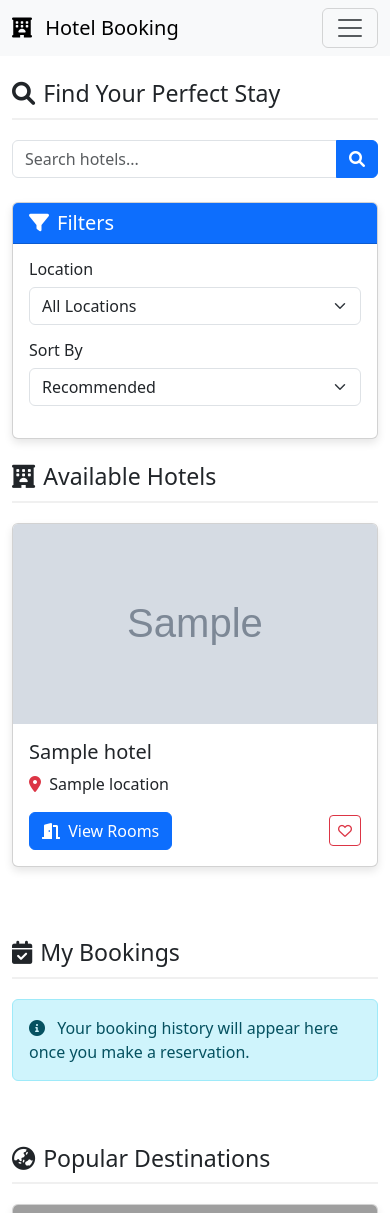
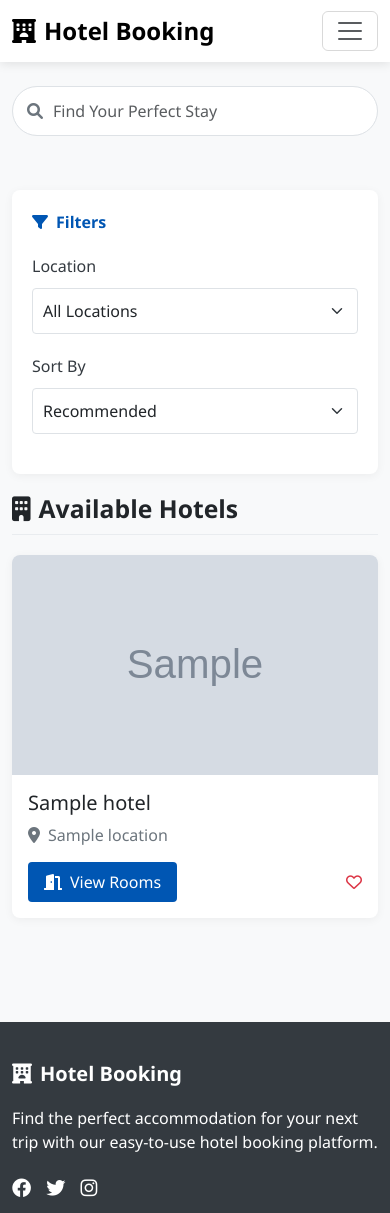
Before and after one commit to rajjadhav123/hotel-booking, a Flask app: template hotel-management/templates/user_dashboard.html in a window 390 px wide. Shown: the top 1213 px of the page. Run offline with Flask 2, Linux system fonts and the light colour scheme; the template is opened without the code that fills it: most values are stand-ins (such as "Sample title", 1, 10 or a date in 2020); grey boxes marked "Sample" are stand-in pictures; grey boxes are pictures that could not be loaded.

```diff
--- a/hotel-management/app.py
+++ b/hotel-management/app.py
@@ -273,6 +273,22 @@ def confirm_booking():
             return jsonify({"message": "Booking confirmed!"})
         else:
             return jsonify({"error": "Room already booked or invalid"}), 400
+@app.route('/my-bookings')
+def my_bookings():
+    if 'user_id' not in session:
+        return redirect('/login')
+    with sqlite3.connect(DB_PATH) as conn:
+        c = conn.cursor()
+        c.execute("""
+            SELECT b.id, h.name, r.room_type, b.checkin_date, b.checkout_date
+            FROM bookings b
+            JOIN rooms r ON b.room_id = r.id
+            JOIN hotels h ON r.hotel_id = h.id
+            WHERE b.user_id = ?
+        """, (session['user_id'],))
+        bookings = [dict(id=row[0], hotel_name=row[1], room_type=row[2],
+                         checkin=row[3], checkout=row[4]) for row in c.fetchall()]
+    return jsonify(bookings)
 
 @app.route('/payment-success')
 def payment_success():
--- a/hotel-management/templates/user_dashboard.html
+++ b/hotel-management/templates/user_dashboard.html
@@ -3,117 +3,235 @@
 <head>
   <meta charset="UTF-8">
   <meta name="viewport" content="width=device-width, initial-scale=1.0">
-  <title>Hotel Booking Dashboard</title>
+  <title>Hotel Booking</title>
   <link rel="stylesheet" href="{{ url_for('static', filename='css/style.css') }}">
   <link rel="stylesheet" href="https://cdn.jsdelivr.net/npm/bootstrap@5.3.0/dist/css/bootstrap.min.css">
   <link rel="stylesheet" href="https://cdnjs.cloudflare.com/ajax/libs/font-awesome/6.0.0/css/all.min.css">
   <style>
-    .hotel-card {
-      transition: transform 0.3s;
-      height: 100%;
+    body {
+      background-color: #f8f9fa;
+      font-family: 'Segoe UI', Tahoma, Geneva, Verdana, sans-serif;
     }
-    .hotel-card:hover {
+
+    .navbar {
+      box-shadow: 0 2px 10px rgba(0,0,0,0.1);
+      background-color: white;
+    }
+
+    .navbar-brand {
+      font-weight: 600;
+      font-size: 1.5rem;
+    }
+
+    .card {
+      border-radius: 8px;
+      border: none;
+      box-shadow: 0 2px 10px rgba(0,0,0,0.05);
+      margin-bottom: 20px;
+      transition: transform 0.3s, box-shadow 0.3s;
+    }
+
+    .card:hover {
       transform: translateY(-5px);
-      box-shadow: 0 10px 20px rgba(0,0,0,0.1);
+      box-shadow: 0 12px 20px rgba(0,0,0,0.1);
     }
+
     .card-img-top {
-      height: 200px;
+      height: 220px;
       object-fit: cover;
+      border-top-left-radius: 8px;
+      border-top-right-radius: 8px;
     }
-    .booking-history-card {
-      border-left: 4px solid #0d6efd;
+
+    .btn-primary {
+      background-color: #0056b3;
+      border: none;
+      border-radius: 4px;
+      padding: 8px 16px;
+      font-weight: 500;
     }
-    .section-heading {
-      border-bottom: 2px solid #f0f0f0;
+
+    .btn-primary:hover {
+      background-color: #003d82;
+    }
+
+    .btn-outline-secondary {
+      border-color: #dee2e6;
+      color: #495057;
+    }
+
+    .section-title {
+      font-weight: 600;
+      margin-bottom: 20px;
       padding-bottom: 10px;
+      border-bottom: 1px solid #e9ecef;
+    }
+
+    .filter-card {
+      background-color: white;
+      padding: 20px;
+    }
+
+    .filter-title {
+      color: #0056b3;
+      font-weight: 600;
+      display: flex;
+      align-items: center;
       margin-bottom: 20px;
     }
-    .footer {
-      background-color: #f8f9fa;
-      padding: 20px 0;
-      margin-top: 40px;
+
+    .filter-section {
+      margin-bottom: 20px;
     }
-    .social-icon {
-      font-size: 1.5rem;
-      margin-right: 15px;
+
+    .filter-label {
+      font-weight: 500;
+      margin-bottom: 10px;
+      color: #343a40;
+    }
+
+    .form-select {
+      border: 1px solid #dee2e6;
+      padding: 10px;
+      border-radius: 4px;
+    }
+
+    .search-container {
+      position: relative;
+      margin-bottom: 30px;
+    }
+
+    .search-icon {
+      position: absolute;
+      left: 15px;
+      top: 50%;
+      transform: translateY(-50%);
       color: #6c757d;
     }
-    .social-icon:hover {
-      color: #0d6efd;
+
+    .search-input {
+      padding-left: 40px;
+      height: 50px;
+      border-radius: 25px;
+      border: 1px solid #dee2e6;
+      width: 100%;
+    }
+
+    .hotel-location {
+      color: #6c757d;
+      margin-bottom: 15px;
+    }
+
+    .footer {
+      background-color: #343a40;
+      color: white;
+      padding: 40px 0 20px;
+      margin-top: 60px;
+    }
+
+    .footer-title {
+      font-weight: 600;
+      margin-bottom: 20px;
+    }
+
+    .footer-links {
+      list-style: none;
+      padding: 0;
+    }
+
+    .footer-links li {
+      margin-bottom: 10px;
+    }
+
+    .footer-links a {
+      color: #e9ecef;
+      text-decoration: none;
+    }
+
+    .footer-links a:hover {
+      color: white;
+      text-decoration: underline;
+    }
+
+    .social-icons {
+      display: flex;
+      gap: 15px;
+      margin-top: 20px;
+    }
+
+    .social-icons a {
+      color: white;
+      font-size: 1.2rem;
+    }
+
+    .copyright {
+      text-align: center;
+      padding-top: 20px;
+      margin-top: 20px;
+      border-top: 1px solid rgba(255,255,255,0.1);
+      color: #adb5bd;
+    }
+
+    @media (max-width: 768px) {
+      .filter-card {
+        margin-bottom: 20px;
+      }
     }
   </style>
 </head>
+
 <body>
   <!-- Navigation Bar -->
-  <nav class="navbar navbar-expand-lg navbar-light bg-light">
+  <nav class="navbar navbar-expand-lg navbar-light sticky-top">
     <div class="container">
       <a class="navbar-brand" href="#">
-        <i class="fas fa-hotel me-2"></i>
-        Hotel Booking
+        <i class="fas fa-hotel me-2"></i>Hotel Booking
       </a>
       <button class="navbar-toggler" type="button" data-bs-toggle="collapse" data-bs-target="#navbarNav">
         <span class="navbar-toggler-icon"></span>
       </button>
       <div class="collapse navbar-collapse" id="navbarNav">
-        <ul class="navbar-nav me-auto">
+        <ul class="navbar-nav ms-auto">
           <li class="nav-item">
-            <a class="nav-link active" href="/dashboard">
-              <i class="fas fa-home me-1"></i> Home
-            </a>
+            <a class="nav-link active" href="#"><i class="fas fa-home me-1"></i> Home</a>
           </li>
           <li class="nav-item">
-            <a class="nav-link" href="#my-bookings">
-              <i class="fas fa-calendar-check me-1"></i> My Bookings
-            </a>
+            <a class="nav-link" href="#"><i class="fas fa-calendar-check me-1"></i> My Bookings</a>
           </li>
           <li class="nav-item">
-            <a class="nav-link" href="#contact">
-              <i class="fas fa-envelope me-1"></i> Contact
+            <a class="nav-link" href="#"><i class="fas fa-envelope me-1"></i> Contact</a>
+          </li>
+          <li class="nav-item">
+            <a href="https://hotel-booking-xq6q.onrender.com/logout" class="btn btn-outline-secondary ms-2">
+              <i class="fas fa-sign-out-alt me-1"></i> Log Out
             </a>
           </li>
         </ul>
-        <div class="d-flex align-items-center">
-          <div class="me-3">Welcome, {{ session['username'] }}</div>
-          <a href="https://hotel-booking-xq6q.onrender.com/logout" class="btn btn-outline-danger">
-            <i class="fas fa-sign-out-alt me-1"></i> Log Out
-          </a>
-        </div>
       </div>
     </div>
   </nav>
 
   <!-- Main Content -->
-  <div class="container my-4">
-    <!-- Search and Filter Section -->
-    <div class="row mb-4">
-      <div class="col-md-8">
-        <h3 class="section-heading">
-          <i class="fas fa-search me-2"></i>Find Your Perfect Stay
-        </h3>
-      </div>
-      <div class="col-md-4">
-        <div class="input-group">
-          <input type="text" class="form-control" id="searchHotels" placeholder="Search hotels...">
-          <button class="btn btn-primary">
-            <i class="fas fa-search"></i>
-          </button>
+  <div class="container py-4">
+    <div class="row">
+      <div class="col-12 mb-4">
+        <div class="search-container">
+          <i class="fas fa-search search-icon"></i>
+          <input type="text" class="form-control search-input" placeholder="Find Your Perfect Stay" id="searchHotels">
         </div>
       </div>
     </div>
 
-    <!-- Hotels Section -->
     <div class="row">
-      <div class="col-md-3 mb-4">
-        <!-- Filter Card -->
-        <div class="card sticky-top" style="top: 20px">
-          <div class="card-header bg-primary text-white">
-            <h5 class="mb-0">
-              <i class="fas fa-filter me-2"></i>Filters
-            </h5>
+      <!-- Filters Sidebar -->
+      <div class="col-lg-3">
+        <div class="card filter-card">
+          <div class="filter-title">
+            <i class="fas fa-filter me-2"></i> Filters
           </div>
-          <div class="card-body">
-            <h6>Location</h6>
-            <div class="mb-3">
+
+          <div class="filter-section">
+            <div class="filter-label">Location</div>
             <select class="form-select" id="locationFilter">
               <option value="all">All Locations</option>
               <option value="Mumbai">Mumbai</option>
@@ -124,8 +242,8 @@
             </select>
           </div>
 
-            <h6>Sort By</h6>
-            <div class="mb-3">
+          <div class="filter-section">
+            <div class="filter-label">Sort By</div>
             <select class="form-select" id="sortOption">
               <option value="recommended">Recommended</option>
               <option value="az">Name (A-Z)</option>
@@ -134,31 +252,28 @@
           </div>
         </div>
       </div>
-      </div>
 
-      <!-- Hotel Cards Section -->
-      <div class="col-md-9">
-        <h3 class="section-heading">
-          <i class="fas fa-hotel me-2"></i>Available Hotels
-        </h3>
+      <!-- Hotel Listings -->
+      <div class="col-lg-9">
+        <h2 class="section-title">
+          <i class="fas fa-building me-2"></i>Available Hotels
+        </h2>
+
         <div class="row" id="hotelContainer">
           {% for hotel in hotels %}
-          <div class="col-md-4 mb-4 hotel-item" data-location="{{ hotel['location'] }}">
-            <div class="card hotel-card">
+          <div class="col-md-6 col-lg-4 hotel-item" data-location="{{ hotel['location'] }}">
+            <div class="card">
               <img src="{{ url_for('static', filename='images/' ~ hotel['image_path']) }}" class="card-img-top" alt="{{ hotel['name'] }}">
               <div class="card-body">
                 <h5 class="card-title">{{ hotel['name'] }}</h5>
-                <p class="card-text">
-                  <i class="fas fa-map-marker-alt text-danger me-1"></i>
-                  {{ hotel['location'] }}
+                <p class="hotel-location">
+                  <i class="fas fa-map-marker-alt me-2"></i>{{ hotel['location'] }}
                 </p>
                 <div class="d-flex justify-content-between align-items-center">
                   <a href="/hotel/{{ hotel['id'] }}" class="btn btn-primary">
-                    <i class="fas fa-door-open me-1"></i> View Rooms
+                    <i class="fas fa-door-open me-2"></i>View Rooms
                   </a>
-                  <button class="btn btn-outline-danger btn-sm">
-                    <i class="far fa-heart"></i>
-                  </button>
+                  <a href="#" class="text-danger"><i class="far fa-heart"></i></a>
                 </div>
               </div>
             </div>
@@ -167,117 +282,51 @@
         </div>
       </div>
     </div>
+  </div>
 
-    <!-- My Bookings Section -->
-    <div class="row mt-5" id="my-bookings">
-      <div class="col-12">
-        <h3 class="section-heading">
-          <i class="fas fa-calendar-check me-2"></i>My Bookings
-        </h3>
+  <!-- Footer -->
+  <footer class="footer">
+    <div class="container">
       <div class="row">
-          <div class="col-md-12" id="bookingsContainer">
-            <!-- This would be populated dynamically -->
-            <div class="alert alert-info">
-              <i class="fas fa-info-circle me-2"></i>
-              Your booking history will appear here once you make a reservation.
-            </div>
-          </div>
-        </div>
+        <div class="col-md-4 mb-4">
+          <h5 class="footer-title"><i class="fas fa-hotel me-2"></i>Hotel Booking</h5>
+          <p>Find the perfect accommodation for your next trip with our easy-to-use hotel booking platform.</p>
+          <div class="social-icons">
+            <a href="#"><i class="fab fa-facebook"></i></a>
+            <a href="#"><i class="fab fa-twitter"></i></a>
+            <a href="#"><i class="fab fa-instagram"></i></a>
           </div>
         </div>
 
-    <!-- Popular Destinations Section -->
-    <div class="row mt-5">
-      <div class="col-12">
-        <h3 class="section-heading">
-          <i class="fas fa-globe-asia me-2"></i>Popular Destinations
-        </h3>
-        <div class="row">
-          <div class="col-md-3 mb-4">
-            <div class="card">
-              <img src="https://hotel-booking-xq6q.onrender.com/static/images/goa.jpg" class="card-img-top" alt="Goa" onerror="this.src='/api/placeholder/400/200'; this.alt='Goa'">
-              <div class="card-body text-center">
-                <h5>Goa</h5>
-                <p class="text-muted">Beach Paradise</p>
-              </div>
-            </div>
-          </div>
-          <div class="col-md-3 mb-4">
-            <div class="card">
-              <img src="https://hotel-booking-xq6q.onrender.com/static/images/delhi.jpg" class="card-img-top" alt="Delhi" onerror="this.src='/api/placeholder/400/200'; this.alt='Delhi'">
-              <div class="card-body text-center">
-                <h5>Delhi</h5>
-                <p class="text-muted">Historical Capital</p>
-              </div>
-            </div>
-          </div>
-          <div class="col-md-3 mb-4">
-            <div class="card">
-              <img src="https://hotel-booking-xq6q.onrender.com/static/images/mumbai.jpg" class="card-img-top" alt="Mumbai" onerror="this.src='/api/placeholder/400/200'; this.alt='Mumbai'">
-              <div class="card-body text-center">
-                <h5>Mumbai</h5>
-                <p class="text-muted">City of Dreams</p>
-              </div>
-            </div>
-          </div>
-          <div class="col-md-3 mb-4">
-            <div class="card">
-              <img src="https://hotel-booking-xq6q.onrender.com/static/images/jaipur.jpg" class="card-img-top" alt="Jaipur" onerror="this.src='/api/placeholder/400/200'; this.alt='Jaipur'">
-              <div class="card-body text-center">
-                <h5>Jaipur</h5>
-                <p class="text-muted">Pink City</p>
-              </div>
-            </div>
-          </div>
-        </div>
-      </div>
-    </div>
-  </div>
-
-  <!-- Footer Section -->
-  <footer class="footer" id="contact">
-    <div class="container">
-      <div class="row">
-        <div class="col-md-4 mb-3">
-          <h5><i class="fas fa-hotel me-2"></i>Hotel Booking</h5>
-          <p>Find the perfect accommodation for your next trip with our easy-to-use hotel booking platform.</p>
-          <div class="mt-3">
-            <a href="#" class="social-icon"><i class="fab fa-facebook"></i></a>
-            <a href="#" class="social-icon"><i class="fab fa-twitter"></i></a>
-            <a href="#" class="social-icon"><i class="fab fa-instagram"></i></a>
-          </div>
-        </div>
-        <div class="col-md-4 mb-3">
-          <h5><i class="fas fa-link me-2"></i>Quick Links</h5>
-          <ul class="list-unstyled">
-            <li><a href="/dashboard">Home</a></li>
-            <li><a href="#my-bookings">My Bookings</a></li>
+        <div class="col-md-4 mb-4">
+          <h5 class="footer-title"><i class="fas fa-link me-2"></i>Quick Links</h5>
+          <ul class="footer-links">
+            <li><a href="#">Home</a></li>
+            <li><a href="#">My Bookings</a></li>
             <li><a href="#">Terms & Conditions</a></li>
             <li><a href="#">Privacy Policy</a></li>
             <li><a href="#">FAQ</a></li>
           </ul>
         </div>
-        <div class="col-md-4 mb-3">
-          <h5><i class="fas fa-envelope me-2"></i>Contact Us</h5>
+
+        <div class="col-md-4 mb-4">
+          <h5 class="footer-title"><i class="fas fa-envelope me-2"></i>Contact Us</h5>
           <address>
-            <i class="fas fa-map-marker-alt me-2"></i>123 Main Street, Mumbai, India<br>
-            <i class="fas fa-phone me-2"></i>+91 123 456 7890<br>
-            <i class="fas fa-envelope me-2"></i>support@hotelbooking.com
+            <p><i class="fas fa-map-marker-alt me-2"></i>123 Main Street, Mumbai, India</p>
+            <p><i class="fas fa-phone me-2"></i>+91 123 456 7890</p>
+            <p><i class="fas fa-envelope me-2"></i>support@hotelbooking.com</p>
           </address>
         </div>
       </div>
-      <div class="row">
-        <div class="col-12 text-center border-top pt-3">
-          <p class="mb-0">&copy; 2025 Hotel Booking. All rights reserved.</p>
-        </div>
+
+      <div class="copyright">
+        &copy; 2025 Hotel Booking. All rights reserved.
       </div>
     </div>
   </footer>
 
-  <!-- Bootstrap JS -->
+  <!-- Scripts -->
   <script src="https://cdn.jsdelivr.net/npm/bootstrap@5.3.0/dist/js/bootstrap.bundle.min.js"></script>
-
-  <!-- Custom JS -->
   <script>
     // Search functionality
     document.getElementById('searchHotels').addEventListener('keyup', function() {
@@ -286,7 +335,7 @@
 
       hotelItems.forEach(item => {
         const hotelName = item.querySelector('.card-title').textContent.toLowerCase();
-        const hotelLocation = item.querySelector('.card-text').textContent.toLowerCase();
+        const hotelLocation = item.querySelector('.hotel-location').textContent.toLowerCase();
 
         if (hotelName.includes(searchText) || hotelLocation.includes(searchText)) {
           item.style.display = '';
@@ -326,7 +375,7 @@
           return nameB.localeCompare(nameA);
         }
 
-        return 0; // default to original order for 'recommended'
+        return 0; // default for 'recommended'
       });
 
       // Clear container and append sorted items
@@ -335,43 +384,6 @@
         hotelContainer.appendChild(item);
       });
     });
-
-    // Fetch booking history (placeholder - you would implement this with a real API call)
-    function fetchBookingHistory() {
-      // This would be replaced with an actual fetch to your booking history endpoint
-      // For now, we'll just show a message
-      const bookingsContainer = document.getElementById('bookingsContainer');
-
-      // If you implement a real booking history feature, you would remove this and
-      // replace it with actual booking data from your database
-      /*
-      bookingsContainer.innerHTML = `
-        <div class="card booking-history-card mb-3">
-          <div class="card-body">
-            <h5 class="card-title">Sample Hotel Booking</h5>
-            <div class="row">
-              <div class="col-md-4">
-                <p><strong>Check-in:</strong> 2025-04-15</p>
-                <p><strong>Check-out:</strong> 2025-04-18</p>
-              </div>
-              <div class="col-md-4">
-                <p><strong>Hotel:</strong> Sample Hotel</p>
-                <p><strong>Room Type:</strong> Deluxe Room</p>
-              </div>
-              <div class="col-md-4 text-end">
-                <span class="badge bg-success">Confirmed</span>
-              </div>
-            </div>
-          </div>
-        </div>
-      `;
-      */
-    }
-
-    // Call this function when the page loads
-    document.addEventListener('DOMContentLoaded', function() {
-      fetchBookingHistory();
-    });
   </script>
 </body>
 </html>
```
Lines whose indentation alone changed are shown as unchanged.
